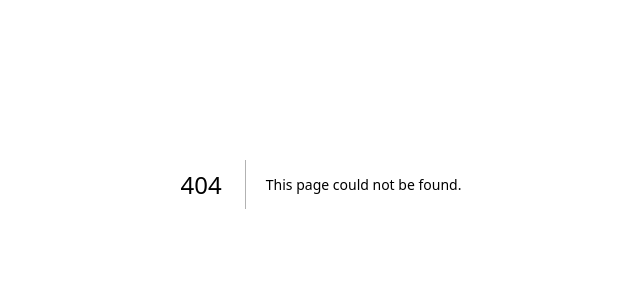
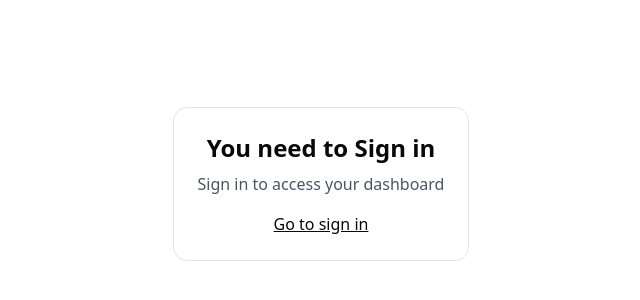
Before and after one commit to Hassanmaan10/forrm2, a Next.js app: page /dashboard-blocked in a window 1280 px wide. Before the commit this address had no page. Shown: the part 216-516 px from the top of the page, without its empty margins (319-959 px from the left). Built offline with nearby package versions, Linux system fonts and the light colour scheme.

Commit message:
feat(auth): protect /dashboard when loggedout and block /signup when logged in

```diff
--- /dev/null
+++ b/app/dashboard-blocked/page.tsx
@@ -0,0 +1,14 @@
+// app/signup-blocked/page.tsx
+export default function SignupBlockedPage() {
+  return (
+    <main className="min-h-screen grid place-items-center">
+      <div className="rounded-xl border p-6 text-center">
+        <h1 className="text-2xl font-semibold">You need to Sign in</h1>
+        <p className="mt-2 text-gray-600">Sign in to access your dashboard</p>
+        <a href="/signup" className="mt-4 inline-block underline">
+          Go to sign in
+        </a>
+      </div>
+    </main>
+  );
+}
--- a/middleware.ts
+++ b/middleware.ts
@@ -1,16 +1,27 @@
+// middleware.ts
 import type { NextRequest } from "next/server";
 import { NextResponse } from "next/server";
 
-// const AUTH_COOKIE = "value_token";
+const AUTH_COOKIE = "value_token"; // same name you set in signup
 
 export function middleware(req: NextRequest) {
-  const isAuthed = Boolean(req.cookies.get("value_token")?.value);
+  const isAuthed = Boolean(req.cookies.get(AUTH_COOKIE)?.value);
+  const { pathname } = req.nextUrl;
 
-  if (isAuthed && req.nextUrl.pathname === "/signup") {
-    return NextResponse.rewrite(new URL("/signup-blocked", req.url));
+  // If LOGGED IN → block /signup (send to /dashboard)
+  if (isAuthed && pathname === "/signup") {
+    return NextResponse.redirect(new URL("/signup-blocked", req.url));
   }
 
+  // If NOT LOGGED IN → block /dashboard (send to /signup)
+  if (!isAuthed && pathname === "/dashboard") {
+    return NextResponse.redirect(new URL("/dashboard-blocked", req.url));
+  }
+
+  // Otherwise, allow
   return NextResponse.next();
 }
 
-export const config = { matcher: ["/:path*"] };
+export const config = {
+  matcher: ["/signup", "/dashboard/:path*"],
+};
```
